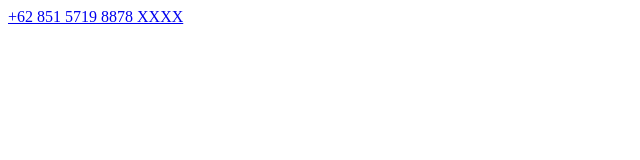
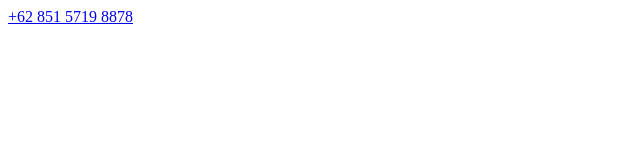
Before and after one commit to rizalfachri/Notion_Widgets, a plain HTML site: page index.html in a window 1280 px wide. Shown: the full height of the page, 0-640 px from the left. Drawn offline with Linux system fonts and the light colour scheme.

Commit message:
Update index.html

```diff
--- a/index.html
+++ b/index.html
@@ -1 +1 @@
-<a href="tel:+62 851 5719 8878  XXXX">+62 851 5719 8878 XXXX</a>
+<a href="tel:+62 851 5719 8878  XXXX">+62 851 5719 8878</a>
```
